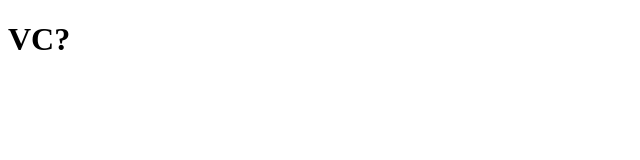
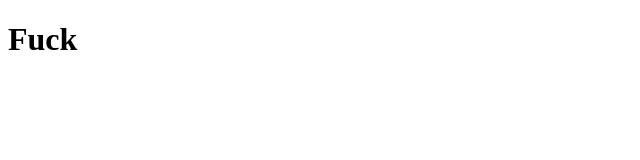
Before and after one commit to UncontradictoryOxymoron/mrpersonmcpersonface.github.io, a plain HTML site: page index.html in a window 1280 px wide. Shown: the full height of the page, 0-640 px from the left. Drawn offline with Linux system fonts and the light colour scheme.

Commit message:
bruh
bruh

```diff
--- a/index.html
+++ b/index.html
@@ -4,9 +4,9 @@
     <meta charset="UTF-8">
     <meta http-equiv="X-UA-Compatible" content="IE=edge">
     <meta name="viewport" content="width=device-width, initial-scale=1.0">
-    <title>pls vc</title>
+    <title>Fuck</title>
 </head>
 <body>
-    <h1>VC?</h1>
+    <h1>Fuck</h1>
 </body>
 </html>
```
